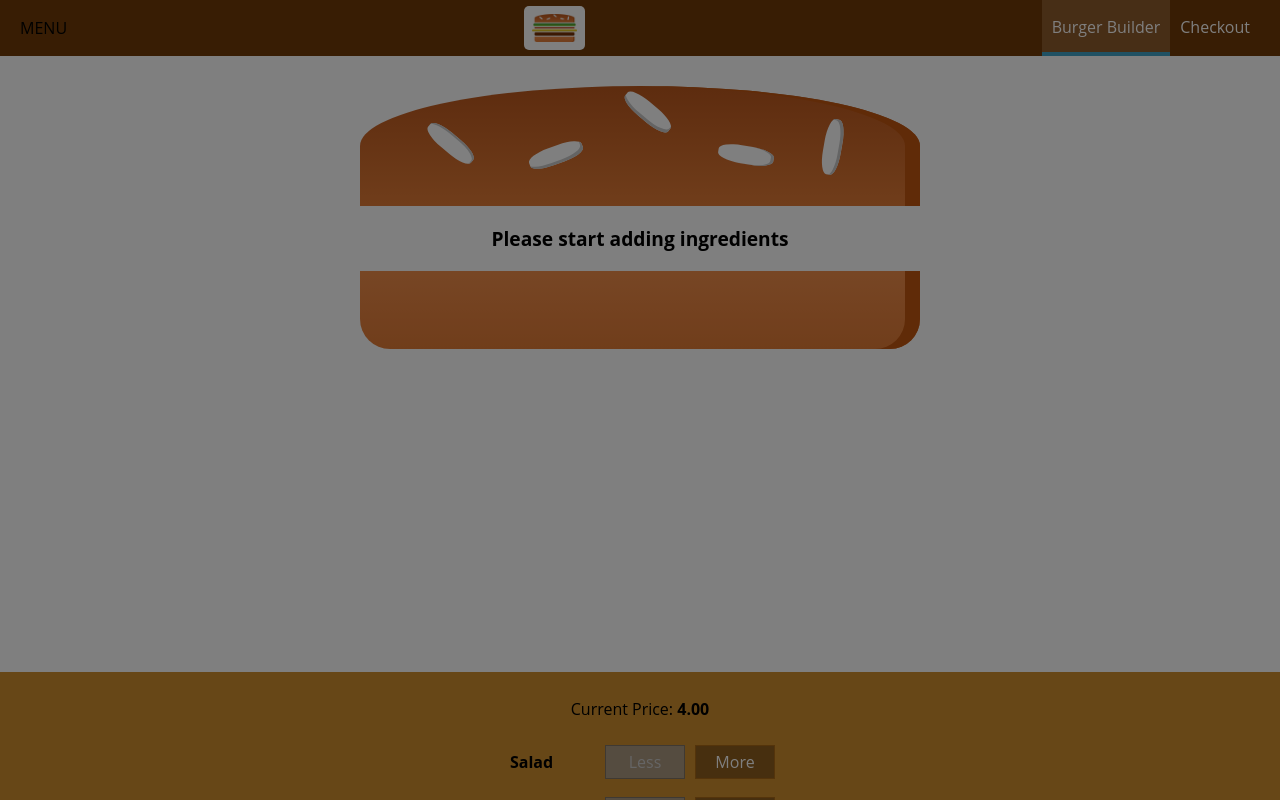
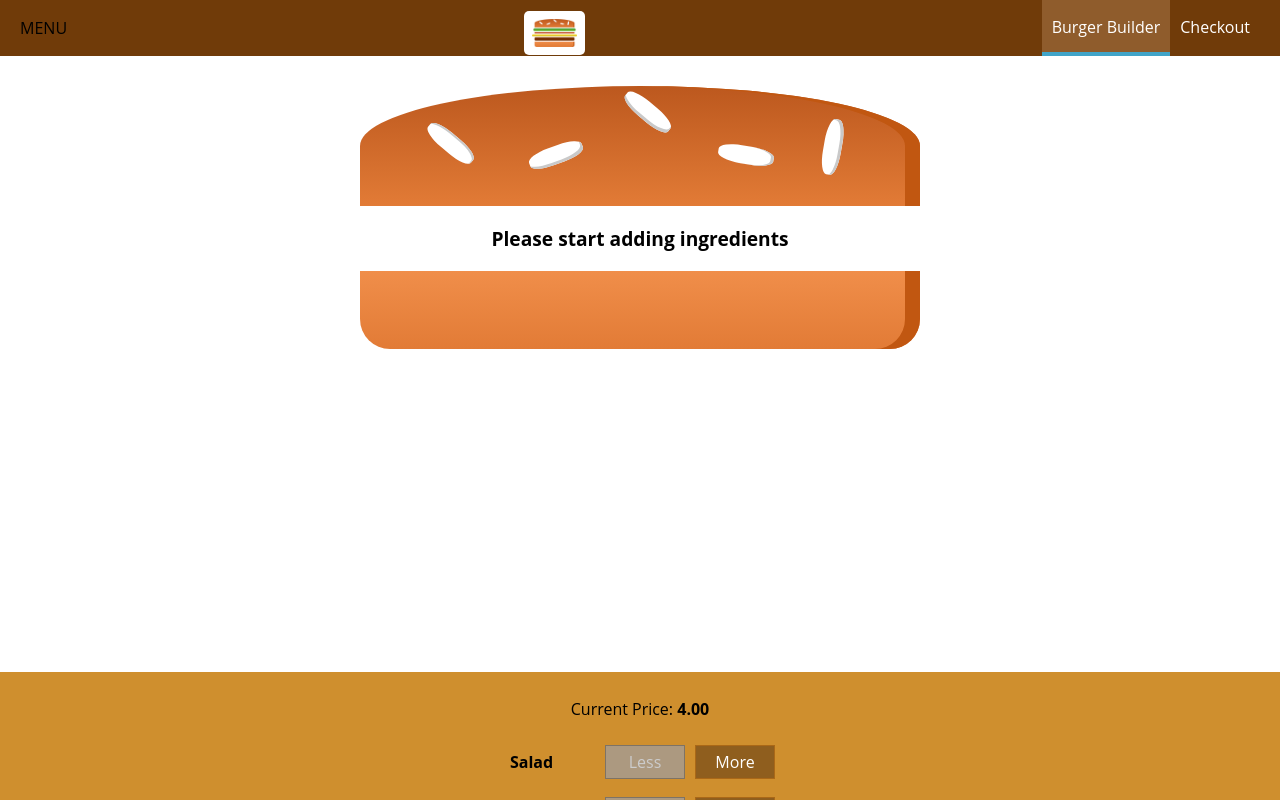
Before and after one commit to inquityy1/React, a React (Create React App) app in the folder 2. Burger app/burger-app/: page / in a window 1280 px wide. Shown: the top 800 px of the page. Built offline with nearby package versions, Linux system fonts and the light colour scheme.

Commit message:
Adding a Sidedrawer Toggle Button

```diff
--- a/2. Burger app/burger-app/src/components/Layout/Layout.js
+++ b/2. Burger app/burger-app/src/components/Layout/Layout.js
@@ -7,19 +7,25 @@ import SideDrawer from "../Navigation/SideDrawer/SideDrawer";
 
 class Layout extends Component {
   state = {
-    showsideDrawer: true,
+    showsideDrawer: false,
   };
 
   sideDrawerClosedHandler = () => {
-    this.setState({ showsideDrawer: false });
+    this.setState({ showSideDrawer: false });
+  };
+
+  sideDrawerToggleHandler = () => {
+    this.setState((prevState) => {
+      return { showSideDrawer: !prevState.showSideDrawer };
+    });
   };
 
   render() {
     return (
       <Auxiliary>
-        <Toolbar />
+        <Toolbar drawerToggleClicked={this.sideDrawerToggleHandler} />
         <SideDrawer
-          open={this.state.showsideDrawer}
+          open={this.state.showSideDrawer}
           closed={this.sideDrawerClosedHandler}
         />
         <main className={"Content"}>{this.props.children}</main>
--- /dev/null
+++ b/2. Burger app/burger-app/src/components/Navigation/SideDrawer/DrawerToggle/DrawerToggle.js
@@ -0,0 +1,5 @@
+import React from "react";
+
+const drawerToggle = (props) => <div onClick={props.clicked}>MENU</div>;
+
+export default drawerToggle;
--- a/2. Burger app/burger-app/src/components/Navigation/SideDrawer/SideDrawer.css
+++ b/2. Burger app/burger-app/src/components/Navigation/SideDrawer/SideDrawer.css
@@ -28,4 +28,5 @@
 
 .Logo {
   height: 11%;
+  margin-top: 10px;
 }
--- a/2. Burger app/burger-app/src/components/Navigation/Toolbar/Toolbar.js
+++ b/2. Burger app/burger-app/src/components/Navigation/Toolbar/Toolbar.js
@@ -3,10 +3,11 @@ import React from "react";
 import classes from "./Toolbar.css";
 import Logo from "../../Logo/Logo";
 import NavigationItems from "../NavigationItems/NavigationItems";
+import DrawerToggle from "../SideDrawer/DrawerToggle/DrawerToggle";
 
 const toolbar = (props) => (
   <header className={"Toolbar"}>
-    <div>MENU</div>
+    <DrawerToggle clicked={props.drawerToggleClicked} />
     <Logo height="80%" />
     <nav className={"DesktopOnly"}>
       <NavigationItems />
```
